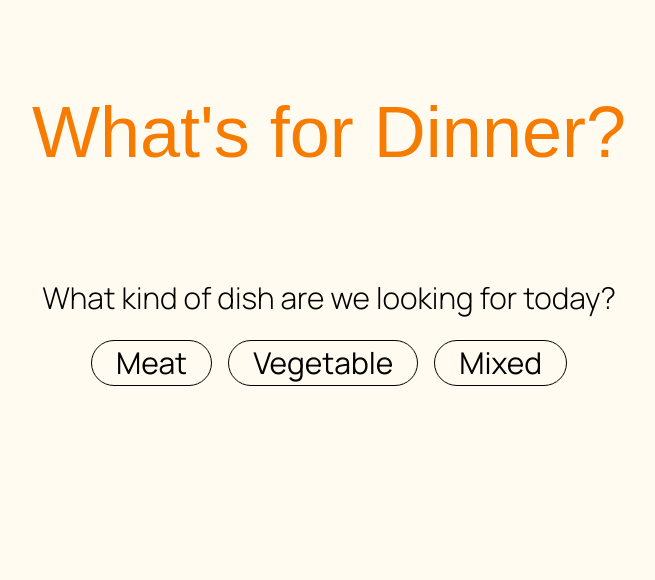
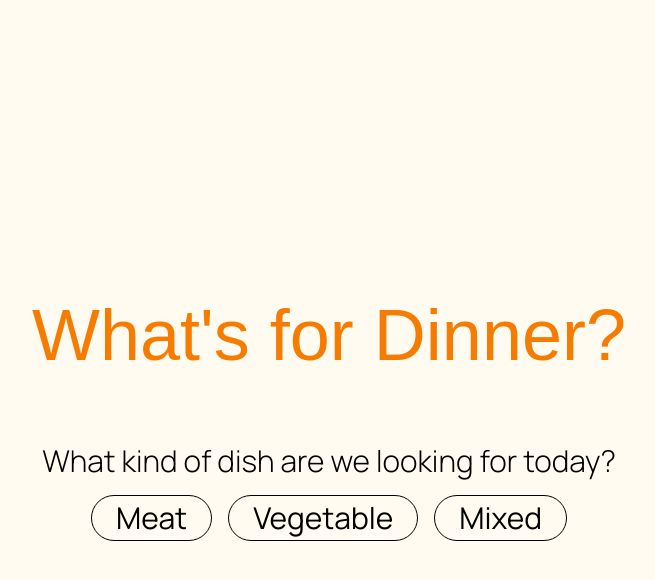
Before and after one commit to nataliey365/Recipe-Website, a React (Vite) app in the folder recipe-website/: page / in a window 1280 px wide. Shown: the top 580 px of the page, without its empty margins (311-966 px from the left). Built offline with nearby package versions, Linux system fonts and the light colour scheme; a web font is replaced by a local one.

Commit message:
Animated Intro segment

```diff
--- a/recipe-website/package.json
+++ b/recipe-website/package.json
@@ -12,8 +12,10 @@
   "dependencies": {
     "@tailwindcss/cli": "^4.0.2",
     "@tailwindcss/vite": "^4.0.2",
+    "motion": "^12.4.7",
     "react": "^18.3.1",
-    "react-dom": "^18.3.1"
+    "react-dom": "^18.3.1",
+    "typewriter-effect": "^2.21.0"
   },
   "devDependencies": {
     "@eslint/js": "^9.17.0",
--- a/recipe-website/src/App.tsx
+++ b/recipe-website/src/App.tsx
@@ -1,27 +1,64 @@
-import { useState } from 'react'
-import DishOption from './DishOption'
+import { useState, useEffect } from 'react'
+import DishOption from './components/DishOption'
+import { motion, AnimatePresence } from 'motion/react'
+
 
 function App() {
+
+  const [isLoading, setLoading] = useState(true);
+  useEffect(()=>{
+    setTimeout(()=>{
+      setLoading(false);}, 1000);},[]);
+
   const [meat,setMeat] = useState(false);
   const [vege,setvege] = useState(false);
   const [mix, setmix] = useState(false);
 
 
+
+
   return (
     <>
-      <div className="flex-1 flex-col justify-items-center">
-        <div>
-        <h1 className="text-7xl m-12 p-12 text-mandarin font-playwrite ">What's for Dinner?</h1>
+    <AnimatePresence initial={false}>
+    {isLoading? (
+
+         <motion.div
+                        initial={{ opacity: 0, scale: 0 }}
+                        animate={{ opacity: 1, scale: 1, transition:{ duration:1, ease: "easeOut"} }}
+                        exit={{ opacity: 0, scale: 1 }}
+                        className="flex h-screen m-0 p-0 overflow-hidden justify-center items-center"
+                        key="intro"
+                    >
+      <div className="">
+        <h1 className="text-8xl p-12 text-mandarin font-playwrite ">What's for Dinner?</h1>
+      </div>
+      </motion.div>
+
+
+    ) : (
+      <div className="flex flex-col h-screen m-0 p-0 overflow-hidden justify-center items-center">
+        <motion.div initial={{opacity:"0%"}} animate={{opacity:"100%"}} transition={{duration:3, ease:"easeIn"}}>
+         <div className="">
+        <h1 className="text-7xl p-12 text-mandarin font-playwrite ">What's for Dinner?</h1>
         </div>
-        <div>
-          <p className="text-3xl p-4 font-manrope font-light">What kind of dish are we looking for today?</p>
+        </motion.div>
+
+        <motion.div  initial={{ opacity:"0%"}} animate={{opacity:"100%", scale:1}} transition={{duration:3, ease: "easeIn"}}>
+        <div className="mt-4">
+        <motion.div className=" w-full overflow-hidden whitespace-nowrap" initial={{ width:"0%"}} animate={{width:"100%"}} transition={{duration:4, ease: "easeInOut"}}>
+          <p className="text-3xl p-2 font-manrope font-light">What kind of dish are we looking for today?</p>
+          </motion.div>
           <div className="flex flex-row justify-center">
           <DishOption dishColor='#C02105' label="Meat" selected={meat} onClick={() => setMeat(prev => !prev)}></DishOption>
           <DishOption dishColor='#528428' label="Vegetable" selected={vege} onClick={() => setvege(prev => !prev)}></DishOption>
           <DishOption dishColor='#F67C01' label="Mixed" selected={mix} onClick={() => setmix(prev => !prev)}></DishOption>
           </div>
         </div>
+        </motion.div>
+
         </div>
+    )}
+    </AnimatePresence>
     </>
   )
 }
--- a/recipe-website/src/index.css
+++ b/recipe-website/src/index.css
@@ -10,5 +10,11 @@
 }
 
 :root {
-  background: #FFFBF0
+  background: #FFFBF0;
+
 }
+
+body{
+  height: 100vh;
+  overflow: hidden;
+}
```
Also changed, not shown: recipe-website/src/components/DishOption.tsx (renamed from recipe-website/src/DishOption.tsx), 1 other file (tests, documents, lock files or other folders).
